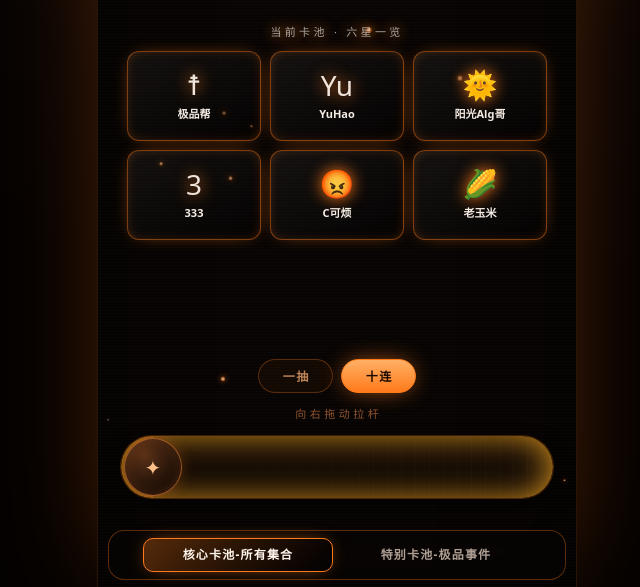
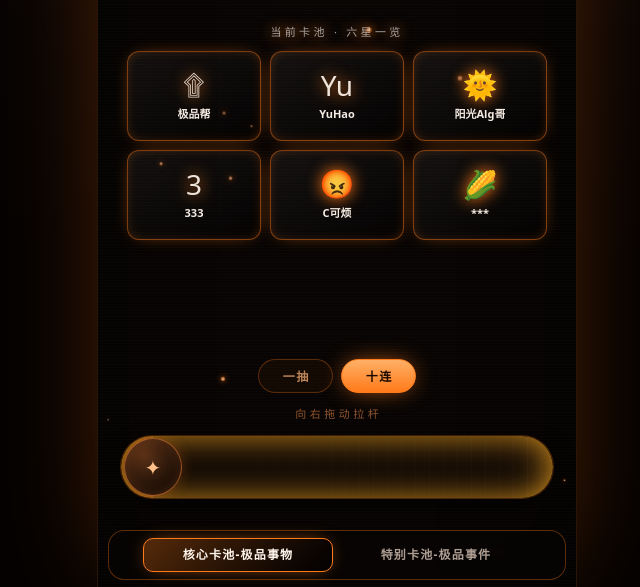
Before and after one commit to Aaronddl/JiPinBangLottery, a plain HTML site: page index.html in a window 1280 px wide. Shown: the part 213-800 px from the top of the page, 303-943 px from the left. Drawn offline with Linux system fonts and the light colour scheme.

Commit message:
Update index.html

```diff
--- a/index.html
+++ b/index.html
@@ -1252,7 +1252,7 @@ body{
 
   <!-- 卡池列表：如需更换卡池或六星名单，请编辑下方 POOLS 配置。 -->
   <nav class="pool-nav" id="poolNav" aria-label="选择卡池">
-    <button class="pool-nav-btn active" type="button" data-pool="featured" aria-pressed="true">核心卡池-所有集合</button>
+    <button class="pool-nav-btn active" type="button" data-pool="featured" aria-pressed="true">核心卡池-极品事物</button>
     <button class="pool-nav-btn" type="button" data-pool="permanent" aria-pressed="false">特别卡池-极品事件</button>
   </nav>
 
@@ -1772,7 +1772,7 @@ const RARITY = {
 /* ★★★ 卡池列表配置：专题卡池、常驻卡池的名单分别独立维护。 */
 const POOLS = {
   featured:{
-    name:'核心卡池-所有集合',
+    name:'核心卡池-极品事物',
     color:'#ff7a1a',
     cards:{
       4:[
@@ -1792,12 +1792,12 @@ const POOLS = {
         {name:'上海三打一', sigil:'♠️', tag:''}
       ],
       6:[
-        {name:'极品帮', sigil:'☨', tag:''},
+        {name:'极品帮', sigil:'۩', tag:''},
         {name:'YuHao', sigil:'Yu', tag:''},
         {name:'阳光Alg哥', sigil:'🌞', tag:''},
         {name:'333', sigil:'3', tag:''},
         {name:'C可烦', sigil:'😡', tag:''},
-        {name:'老玉米', sigil:'🌽', tag:''}
+        {name:'***', sigil:'🌽', tag:''}
       ]
     }
   },
@@ -1807,18 +1807,26 @@ const POOLS = {
     cards:{
       4:[
         {name:'嘴中放屁', sigil:'🫧', tag:''},
+        {name:'YYH大大地破绷', sigil:'🤣', tag:''},
+        {name:'ZZL大喘气', sigil:'💨', tag:''},
         {name:'YYH破绷', sigil:'🤣', tag:''}
       ],
       5:[
         {name:'唐话聚宝盆', sigil:'🗣️', tag:''},
         {name:'报菜名', sigil:'📜', tag:''},
         {name:'打CS2放松眼睛', sigil:'👀', tag:''},
+        {name:'酸红碱蓝', sigil:'🧪', tag:''},
+        {name:'ZZL扔笔', sigil:'✏️', tag:''},
         {name:'论阳光菇和向日葵', sigil:'🌻', tag:''}
       ],
       6:[
         {name:'阳光Alg', sigil:'🌞', tag:''},
         {name:'“香肠”事件', sigil:'🌭', tag:''},
-        {name:'333WomanWC事件', sigil:'🚾', tag:''},
+        {name:'333WomanWC', sigil:'🚾', tag:''},
+        {name:'威胁YYH破绷', sigil:'☼', tag:''},
+        {name:'***第二次事变', sigil:'🌽', tag:''},
+        {name:'口哥窜稀', sigil:'💩', tag:''},
+        {name:'ZZL极品行为模仿秀', sigil:'🎭', tag:''},
         {name:'李柏航直播', sigil:'🎥', tag:''}
       ]
     }
```
